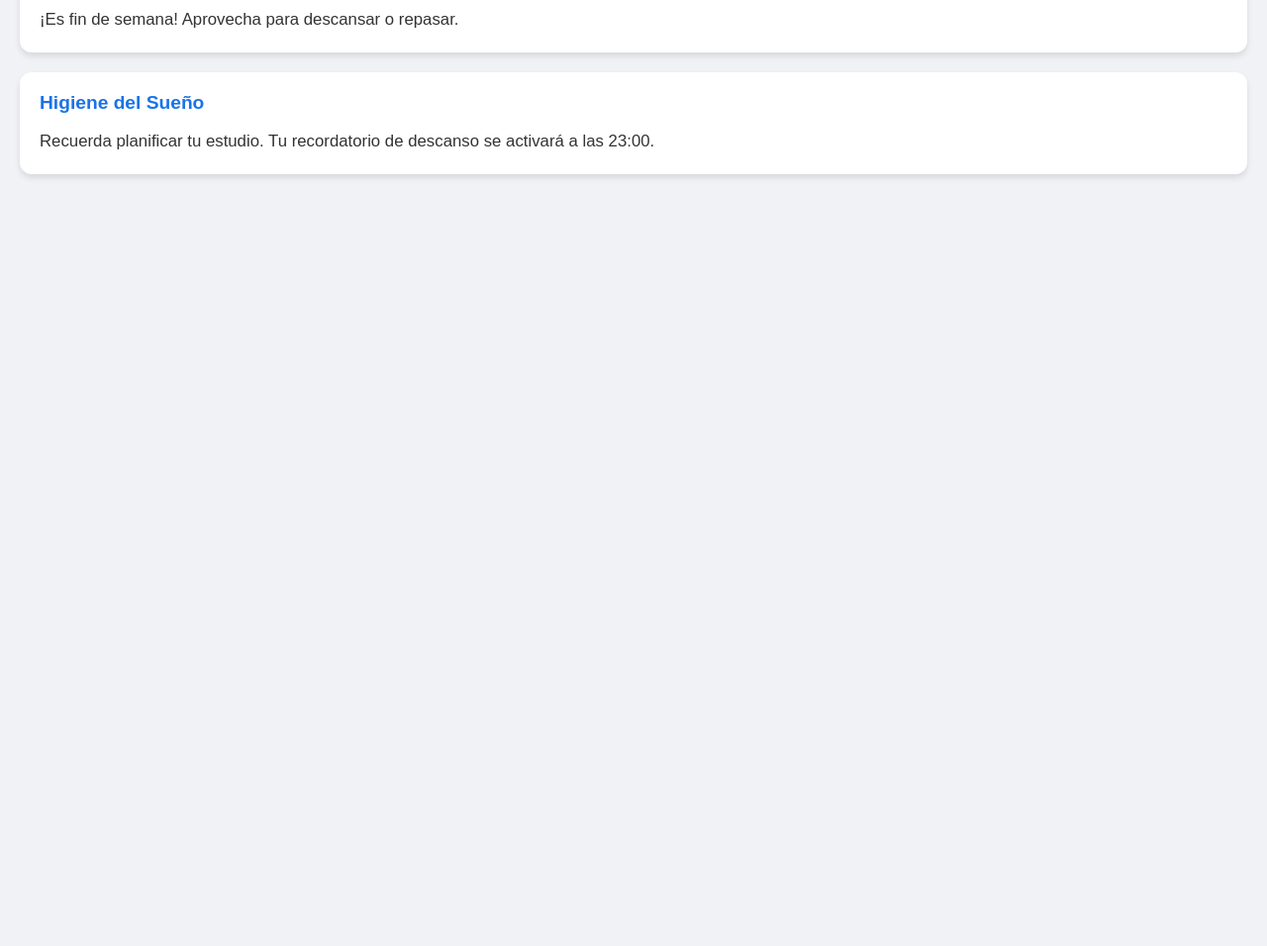
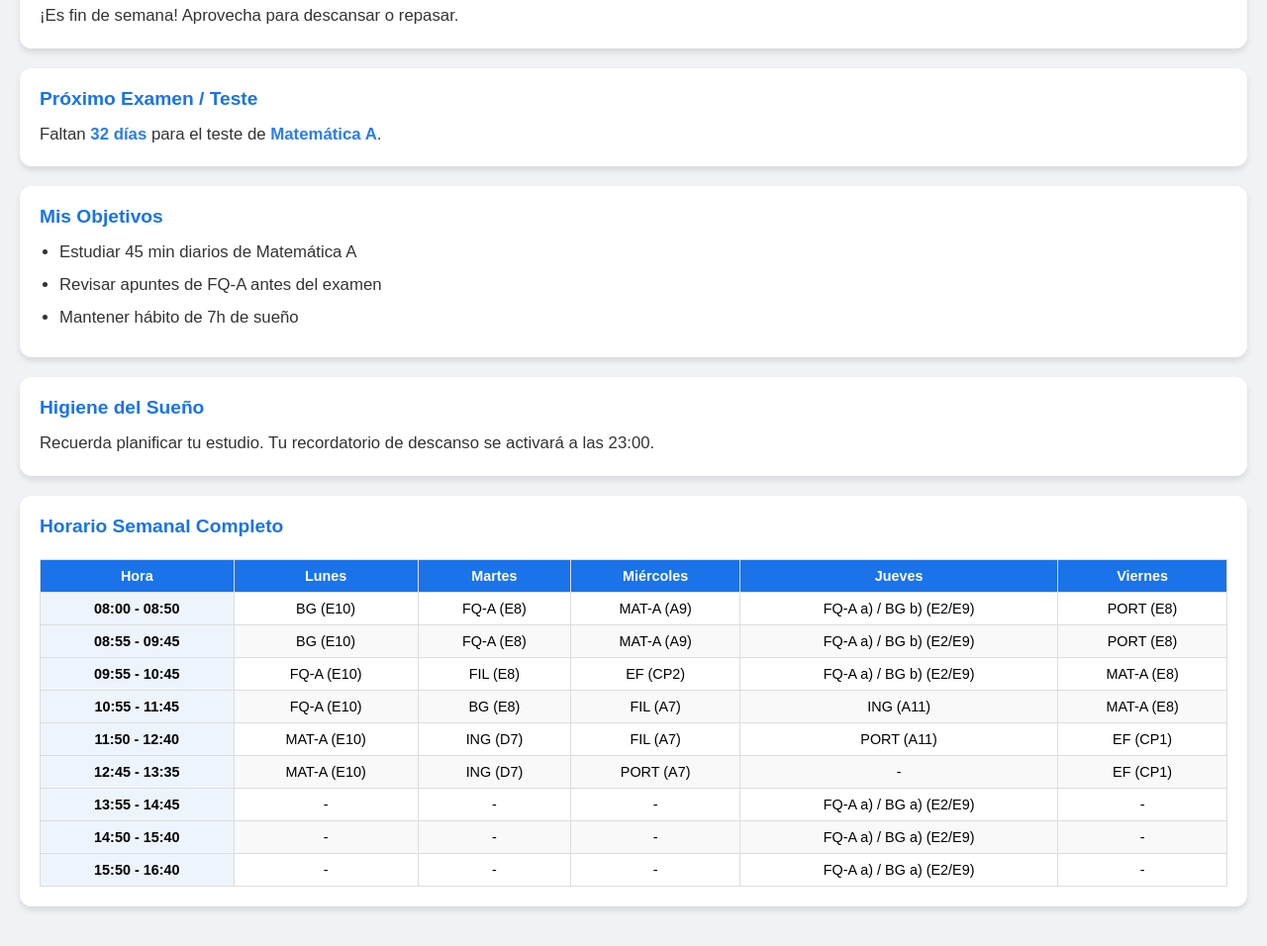
Before and after one commit to francesk0santonocito-maker/remind-me, a plain HTML site: page index.html in a window 1280 px wide. Shown: the part 154-1110 px from the top of the page at 99% size. Before the commit the page ends 800 px from the top, so only its background shows below. Drawn offline with Linux system fonts and the light colour scheme.

Commit message:
actualizar app

```diff
--- a/index.html
+++ b/index.html
@@ -8,9 +8,16 @@
     body { font-family: Arial, sans-serif; padding: 20px; background-color: #f0f2f5; margin: 0; }
     h1 { color: #1a73e8; text-align: center; margin-bottom: 25px; }
     .card { background: white; padding: 20px; border-radius: 12px; margin-bottom: 20px; box-shadow: 0 4px 6px rgba(0,0,0,0.1); }
-    h2 { margin-top: 0; color: #1a73e8; font-size: 1.2rem; }
-    p { font-size: 1.05rem; color: #333; line-height: 1.5; margin: 0; }
+    h2 { margin-top: 0; color: #1a73e8; font-size: 1.2rem; margin-bottom: 12px; }
+    p, li { font-size: 1.05rem; color: #333; line-height: 1.5; margin: 0; }
+    ul { padding-left: 20px; margin: 0; }
+    li { margin-bottom: 8px; }
     .destacado { font-weight: bold; color: #2b7de9; }
+    table { width: 100%; border-collapse: collapse; margin-top: 10px; }
+    th, td { border: 1px solid #ddd; padding: 8px; text-align: center; font-size: 0.9rem; }
+    th { background-color: #1a73e8; color: white; }
+    tr:nth-child(even) { background-color: #f9f9f9; }
+    .hora-col { font-weight: bold; background-color: #eef4fc; }
   </style>
 </head>
 <body>
@@ -23,8 +30,114 @@
   </div>
 
   <div class="card">
+    <h2>Próximo Examen / Teste</h2>
+    <p id="info-examen">Cargando...</p>
+  </div>
+
+  <div class="card">
+    <h2>Mis Objetivos</h2>
+    <ul>
+      <li>Estudiar 45 min diarios de Matemática A</li>
+      <li>Revisar apuntes de FQ-A antes del examen</li>
+      <li>Mantener hábito de 7h de sueño</li>
+    </ul>
+  </div>
+
+  <div class="card">
     <h2>Higiene del Sueño</h2>
     <p id="info-sueno">Cargando...</p>
+  </div>
+
+  <div class="card">
+    <h2>Horario Semanal Completo</h2>
+    <div style="overflow-x:auto;">
+      <table>
+        <thead>
+          <tr>
+            <th>Hora</th>
+            <th>Lunes</th>
+            <th>Martes</th>
+            <th>Miércoles</th>
+            <th>Jueves</th>
+            <th>Viernes</th>
+          </tr>
+        </thead>
+        <tbody>
+          <tr>
+            <td class="hora-col">08:00 - 08:50</td>
+            <td>BG (E10)</td>
+            <td>FQ-A (E8)</td>
+            <td>MAT-A (A9)</td>
+            <td>FQ-A a) / BG b) (E2/E9)</td>
+            <td>PORT (E8)</td>
+          </tr>
+          <tr>
+            <td class="hora-col">08:55 - 09:45</td>
+            <td>BG (E10)</td>
+            <td>FQ-A (E8)</td>
+            <td>MAT-A (A9)</td>
+            <td>FQ-A a) / BG b) (E2/E9)</td>
+            <td>PORT (E8)</td>
+          </tr>
+          <tr>
+            <td class="hora-col">09:55 - 10:45</td>
+            <td>FQ-A (E10)</td>
+            <td>FIL (E8)</td>
+            <td>EF (CP2)</td>
+            <td>FQ-A a) / BG b) (E2/E9)</td>
+            <td>MAT-A (E8)</td>
+          </tr>
+          <tr>
+            <td class="hora-col">10:55 - 11:45</td>
+            <td>FQ-A (E10)</td>
+            <td>BG (E8)</td>
+            <td>FIL (A7)</td>
+            <td>ING (A11)</td>
+            <td>MAT-A (E8)</td>
+          </tr>
+          <tr>
+            <td class="hora-col">11:50 - 12:40</td>
+            <td>MAT-A (E10)</td>
+            <td>ING (D7)</td>
+            <td>FIL (A7)</td>
+            <td>PORT (A11)</td>
+            <td>EF (CP1)</td>
+          </tr>
+          <tr>
+            <td class="hora-col">12:45 - 13:35</td>
+            <td>MAT-A (E10)</td>
+            <td>ING (D7)</td>
+            <td>PORT (A7)</td>
+            <td>-</td>
+            <td>EF (CP1)</td>
+          </tr>
+          <tr>
+            <td class="hora-col">13:55 - 14:45</td>
+            <td>-</td>
+            <td>-</td>
+            <td>-</td>
+            <td>FQ-A a) / BG a) (E2/E9)</td>
+            <td>-</td>
+          </tr>
+          <tr>
+            <td class="hora-col">14:50 - 15:40</td>
+            <td>-</td>
+            <td>-</td>
+            <td>-</td>
+            <td>FQ-A a) / BG a) (E2/E9)</td>
+            <td>-</td>
+          </tr>
+          <tr>
+            <td class="hora-col">15:50 - 16:40</td>
+            <td>-</td>
+            <td>-</td>
+            <td>-</td>
+            <td>FQ-A a) / BG a) (E2/E9)</td>
+            <td>-</td>
+          </tr>
+        </tbody>
+      </table>
+    </div>
   </div>
 
   <script>
@@ -79,6 +192,7 @@
       const horaStr = ahora.getHours().toString().padStart(2, '0') + ":" +
                       ahora.getMinutes().toString().padStart(2, '0');
 
+      // 1. Próxima Clase
       const clasesHoy = horarioEscolar[diaSemana];
       const elClase = document.getElementById("info-clase");
 
@@ -93,6 +207,22 @@
         }
       }
 
+      // 2. Contador para próximo examen
+      const fechaExamen = "2026-10-15";
+      const nombreMateria = "Matemática A";
+      const destino = new Date(fechaExamen);
+      const diffDias = Math.ceil((destino - ahora) / (1000 * 60 * 60 * 24));
+      const elExamen = document.getElementById("info-examen");
+
+      if (diffDias > 0) {
+        elExamen.innerHTML = `Faltan <span class="destacado">${diffDias} días</span> para el teste de <span class="destacado">${nombreMateria}</span>.`;
+      } else if (diffDias === 0) {
+        elExamen.innerHTML = `¡El teste de <span class="destacado">${nombreMateria}</span> es HOY! Mucha suerte.`;
+      } else {
+        elExamen.innerText = "No tienes exámenes programados próximamente.";
+      }
+
+      // 3. Higiene del Sueño (Aviso a las 23:00)
       const horaActual = ahora.getHours();
       const elSueno = document.getElementById("info-sueno");
       if (horaActual >= 23 || horaActual < 6) {
```
